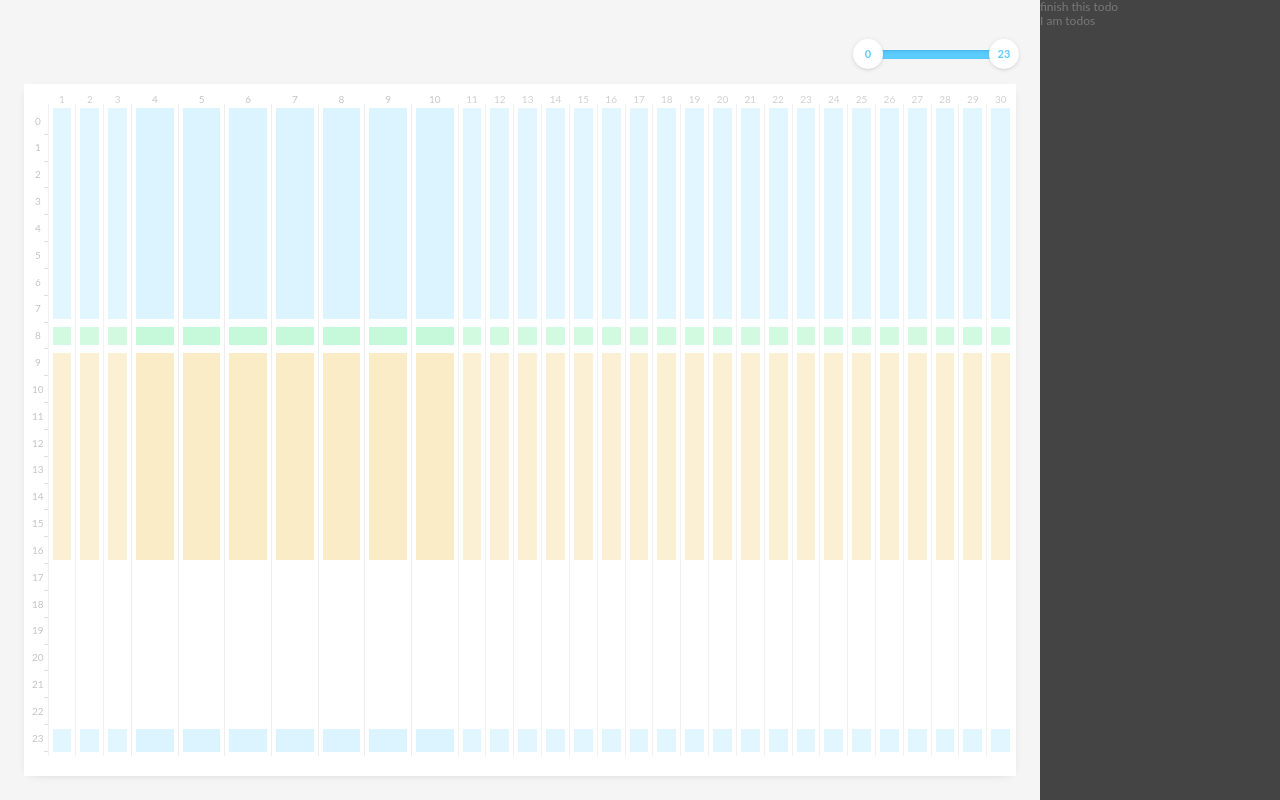
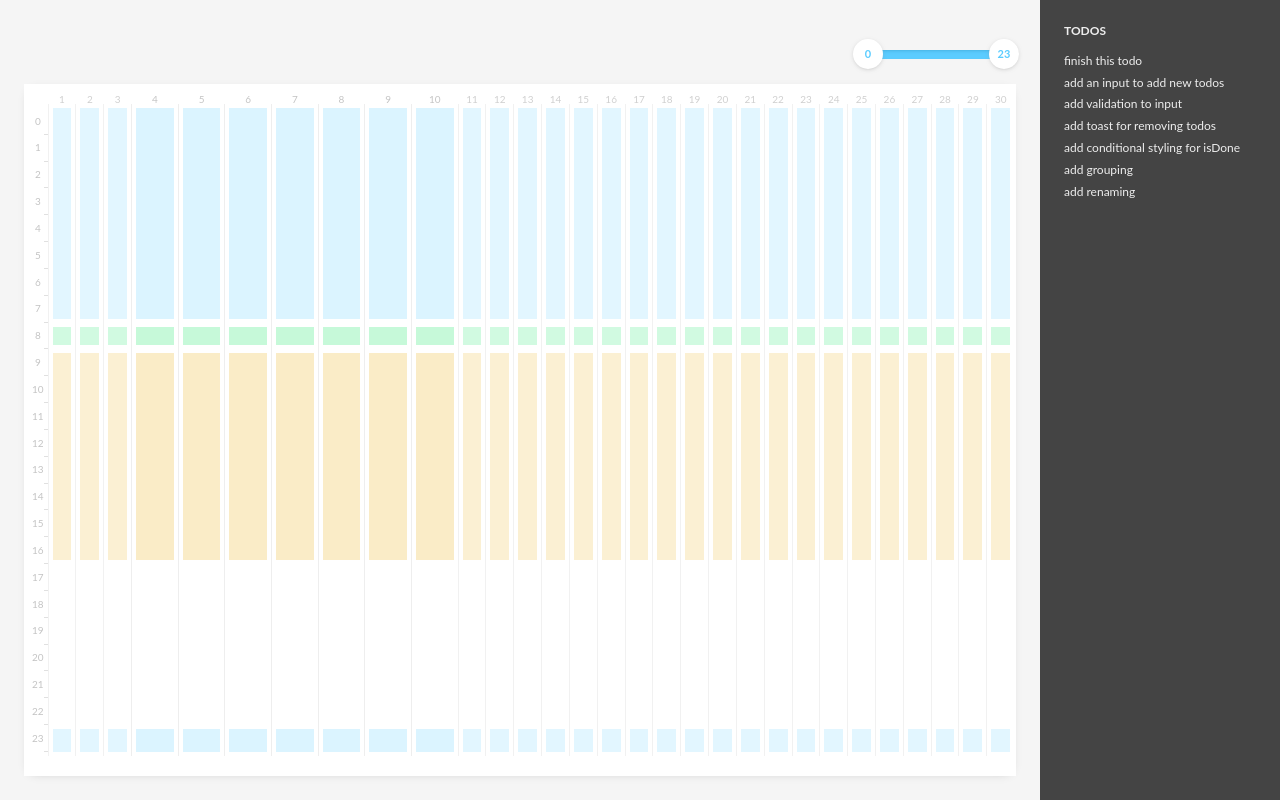
Before and after one commit to vincentbollaert/get-shit-done, a React app: page / in a window 1280 px wide. Built offline with nearby package versions, Linux system fonts and the light colour scheme; what redux-promise-middleware would draw is missing.

Commit message:
add toggle todo

```diff
--- a/src/pages/Home/Todos/component.jsx
+++ b/src/pages/Home/Todos/component.jsx
@@ -2,12 +2,32 @@ import React from 'react'
 import styled from 'styled-components'
 import { useSelector, useDispatch } from 'react-redux'
 import { actions } from '../../../state/todos/reducer'
+import { SIZE_XLG, SIZE_SM, SIZE_LG } from '../../../styles'
 
 const Wrap = styled.div`
   width: 240px;
   background-color: #444;
+  padding: ${SIZE_XLG};
+  color: #eee;
+`
+const Title = styled.div`
+  font-weight: bold;
+  text-transform: uppercase;
+  margin-bottom: ${SIZE_LG};
 `
 const Todo = styled.div`
+  margin-bottom: ${SIZE_SM};
+
+  &:last-child {
+    margin-bottom: 0;
+  };
+`
+const Name = styled.div`
+  cursor: pointer;
+
+  ${p => p.isDone && `
+    opacity: 0.6;
+  `};
 `
 
 const Todos = () => {
@@ -17,12 +37,15 @@ const Todos = () => {
 
   return (
     <Wrap>
-      {todos.map(({ id, todoName, groupId }) => (
-        <Todo key={id}>{todoName}</Todo>
+      <Title>Todos</Title>
+
+      {todos.map(({ id, todoName, isDone, groupId }) => (
+        <Todo key={id}>
+          <Name isDone={isDone} onClick={() => dispatch(actions.toggleIsDone(id))}>
+            {todoName}
+          </Name>
+        </Todo>
       ))}
-      {/* <button onClick={() => dispatch(actions.increment())}>increment</button>
-      <button onClick={() => dispatch(actions.decrement())}>decrement</button> */}
-      I am todos
     </Wrap>
   )
 }
--- a/src/state/todos/reducer.js
+++ b/src/state/todos/reducer.js
@@ -17,10 +17,43 @@ const initialState = {
     groupName: 'health',
     id: uuid(),
   }],
-  todos: [{
-    id: uuid(),
-    todoName: 'finish this todo',
-  }]
+  todos: [
+    {
+      id: uuid(),
+      todoName: 'finish this todo',
+      isDone: false,
+    },
+    {
+      id: uuid(),
+      todoName: 'add an input to add new todos',
+      isDone: false,
+    },
+    {
+      id: uuid(),
+      todoName: 'add validation to input',
+      isDone: false,
+    },
+    {
+      id: uuid(),
+      todoName: 'add toast for removing todos',
+      isDone: false,
+    },
+    {
+      id: uuid(),
+      todoName: 'add conditional styling for isDone',
+      isDone: false,
+    },
+    {
+      id: uuid(),
+      todoName: 'add grouping',
+      isDone: false,
+    },
+    {
+      id: uuid(),
+      todoName: 'add renaming',
+      isDone: false,
+    },
+  ]
 }
 
 export const { reducer, actions } = createSlice({
@@ -28,10 +61,14 @@ export const { reducer, actions } = createSlice({
   initialState: initialState,
   reducers: {
     add: ({ todos }, { payload }) => todos.push(payload),
-    remove: ({ todos }, { payload }) => todos.filter(x => x.id === payload.id),
+    remove: ({ todos }, { payload }) => todos.filter(x => x.id === payload),
     update: ({ todos }, { payload }) => {
-      const todo = todos.find(x => x.id === payload.id)
+      const todo = todos.find(x => x.id === payload)
       return todo.todoName = payload.todoName
+    },
+    toggleIsDone: ({ todos }, { payload }) => {
+      const todo = todos.find(x => x.id === payload)
+      todo.isDone = !todo.isDone
     }
   }
 })
```
